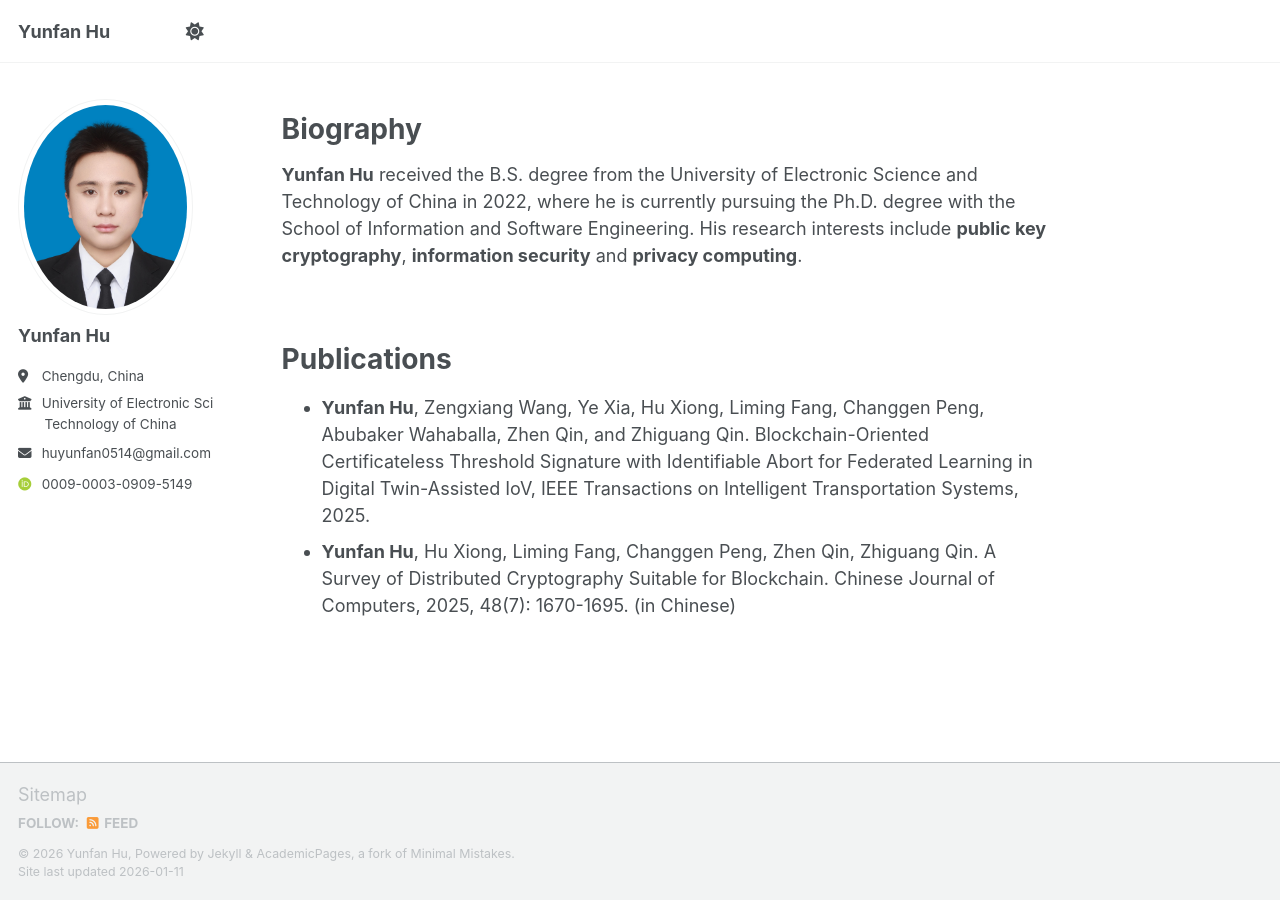
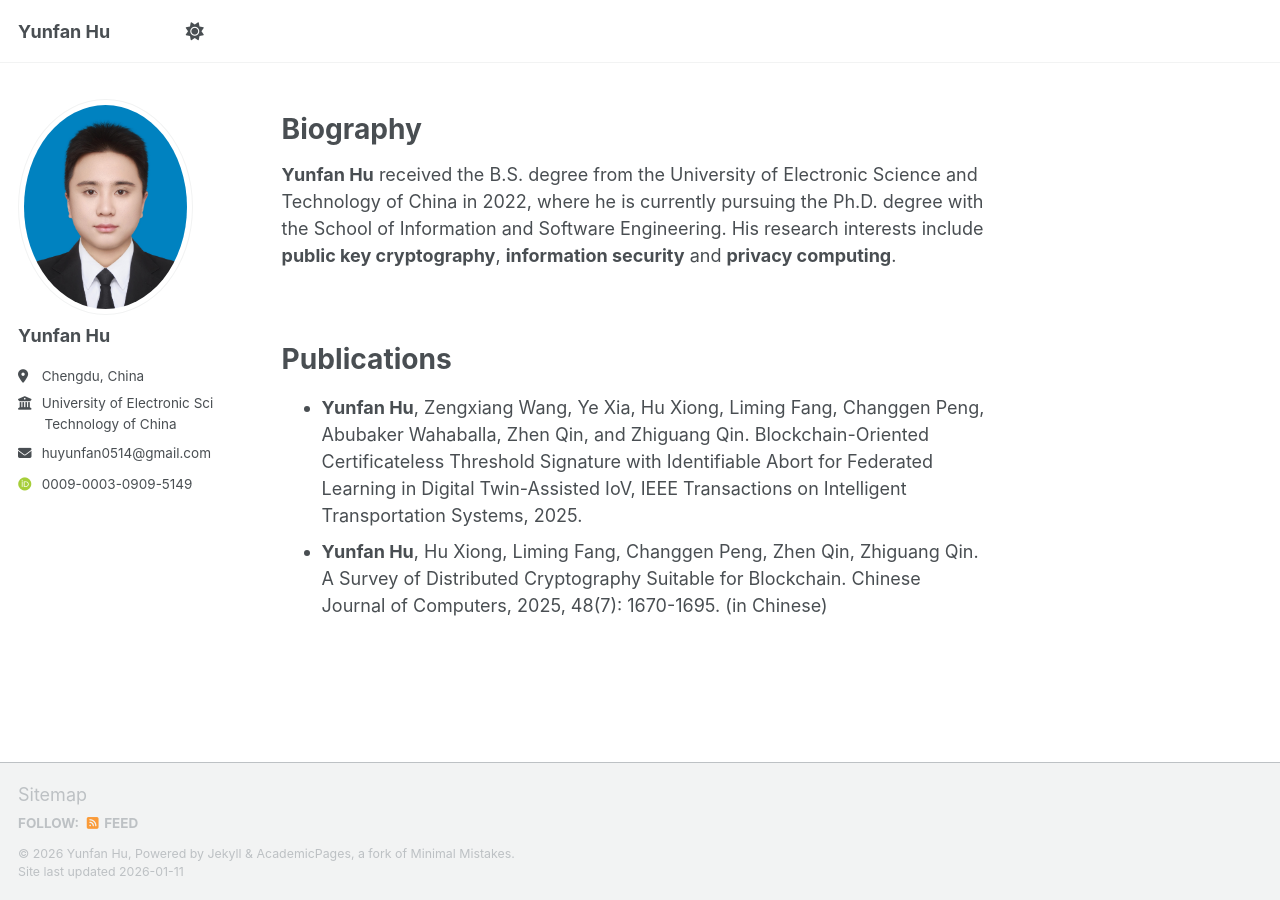
Before and after one commit to HYF0514/HYF0514.github.io, a Jekyll site: the page built from _pages/about.md, in a window 1280 px wide. Built offline with Jekyll 4.4.1, drawn with Linux system fonts in a browser that asks for light colours; some web fonts are replaced; a script bundle is joined from its source files by our own code; library files that are not in the unit come from our copies.

Commit message:
Update single.html

```diff
--- a/_layouts/single.html
+++ b/_layouts/single.html
@@ -23,7 +23,8 @@ layout: default
     {% if page.date %}<meta itemprop="datePublished" content="{{ page.date | date: "%B %d, %Y" }}">{% endif %}
     {% if page.modified %}<meta itemprop="dateModified" content="{{ page.modified | date: "%B %d, %Y" }}">{% endif %}
 
-    <div class="page__inner-wrap">
+    <!-- <div class="page__inner-wrap"> -->
+    <div class="page__inner-wrap" style="padding-right: 8%;">
       {% unless page.header.overlay_color or page.header.overlay_image %}
         <header>
           {% if page.title %}<h1 class="page__title" itemprop="headline">{{ page.title | markdownify | remove: "<p>" | remove: "</p>" }}</h1>{% endif %}
```
